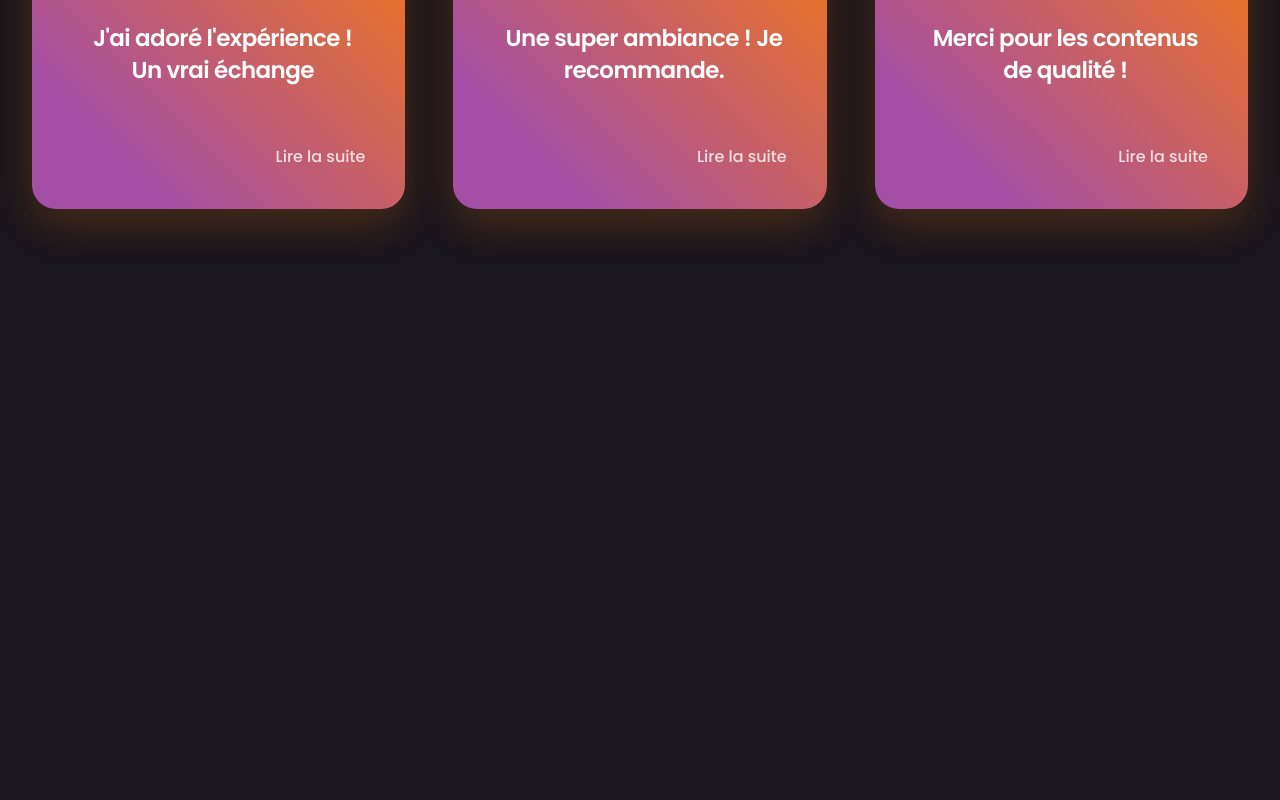
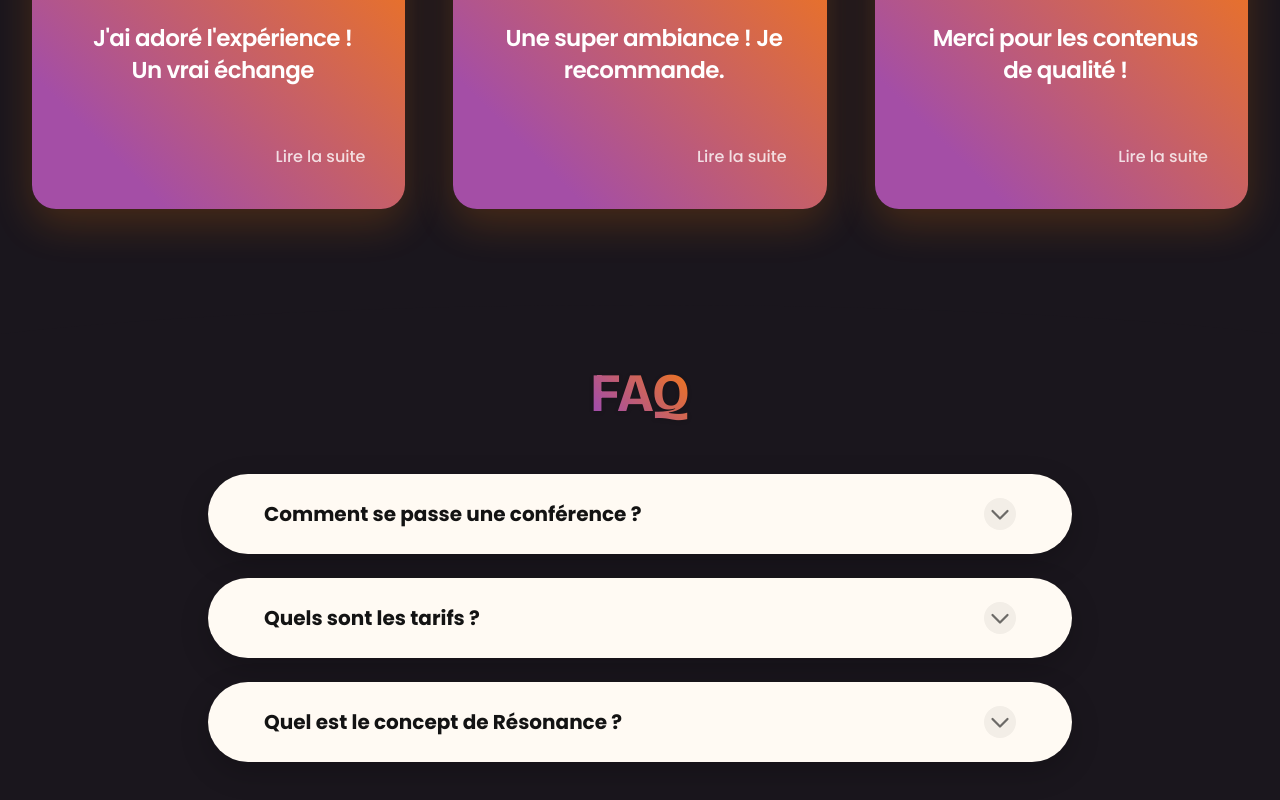
Before and after one commit to soniiix/resonance-web, a Next.js app: page / in a window 1280 px wide. Shown: the part 6204-7004 px from the top of the page. Before the commit the page ends 6509 px from the top, so only its background shows below. Built offline with nearby package versions, Linux system fonts and the light colour scheme.

Commit message:
feat: add faq section

```diff
--- /dev/null
+++ b/app/components/FaqSection.tsx
@@ -0,0 +1,76 @@
+'use client';
+import { useState } from 'react';
+import { CaretDown } from "@phosphor-icons/react/dist/ssr";
+
+const faqData = [
+    {
+        question: "Comment se passe une conférence ?",
+        answer: "Les conférences Résonance sont des moments d'échange privilégiés. Elles durent généralement 1h30, avec une première partie de présentation inspirante suivie d'un temps de questions-réponses interactif avec le public, que vous soyez sur place ou en ligne."
+    },
+    {
+        question: "Quels sont les tarifs ?",
+        answer: "Nous proposons plusieurs formules adaptées à vos besoins : un accès à l'unité pour une conférence spécifique à 15€, ou un abonnement Premium à 29€/mois qui vous donne un accès illimité à tous nos contenus, replays et événements exclusifs."
+    },
+    {
+        question: "Quel est le concept de Résonance ?",
+        answer: "Résonance est un média-conférence d'un nouveau genre. Notre mission est de démocratiser l'accès au savoir en croisant les regards d'experts sur la santé, l'entreprenariat et les technologies, le tout dans un format immersif et participatif."
+    }
+];
+
+export default function FaqSection() {
+    const [openIndex, setOpenIndex] = useState<number | null>(null);
+
+    return (
+        <section className="relative w-full pt-12 pb-20 flex flex-col items-center overflow-hidden">
+            {/* Background Curved Section (Convex style) */}
+            <div
+                className="absolute inset-x-[-15%] top-0 bottom-0 bg-[#1a161d]"
+                style={{
+                    borderRadius: '50% / 15%',
+                    zIndex: 0
+                }}
+            />
+
+            <div className="relative z-10 w-full max-w-4xl px-4 flex flex-col items-center">
+                <h2 className="font-heading font-bold text-[34px] md:text-[54px] uppercase bg-gradient-brand text-transparent bg-clip-text mb-10 drop-shadow-sm">
+                    FAQ
+                </h2>
+
+                <div className="w-full flex flex-col gap-6">
+                    {faqData.map((item, index) => (
+                        <div
+                            key={index}
+                            className={`flex flex-col w-full relative transition-all duration-500 rounded-[40px]
+                                ${openIndex === index ? 'bg-white/5 border border-white/10 shadow-[0_20px_50px_rgba(0,0,0,0.4)]' : 'bg-transparent border-transparent'}`}
+                        >
+                            <button
+                                onClick={() => setOpenIndex(openIndex === index ? null : index)}
+                                className="w-full bg-cool-white rounded-full py-4 md:py-6 px-10 md:px-14 flex justify-between items-center cursor-pointer shadow-[0_10px_30px_rgba(0,0,0,0.2)] hover:bg-cool-white/95 transition-all duration-300 z-20 relative"
+                            >
+                                <span className="text-black font-body font-bold text-[16px] md:text-[18px] lg:text-[20px] text-left">
+                                    {item.question}
+                                </span>
+                                <div className={`flex items-center justify-center w-8 h-8 rounded-full bg-black/5 transition-transform duration-300 ${openIndex === index ? 'rotate-180' : ''}`}>
+                                    <CaretDown
+                                        weight="bold"
+                                        className="w-5 h-5 md:w-6 md:h-6 text-black/60"
+                                    />
+                                </div>
+                            </button>
+
+                            {/* Answer dropdown with animation */}
+                            <div
+                                className={`overflow-hidden transition-all duration-500 ease-in-out z-10
+                                    ${openIndex === index ? 'max-h-[500px] opacity-100' : 'max-h-0 opacity-0 invisible'}`}
+                            >
+                                <div className="py-10 px-10 md:px-14 text-cool-white/90 font-body text-[16px] md:text-[18px] leading-[1.7]">
+                                    {item.answer}
+                                </div>
+                            </div>
+                        </div>
+                    ))}
+                </div>
+            </div>
+        </section>
+    );
+}
--- a/app/page.tsx
+++ b/app/page.tsx
@@ -5,6 +5,7 @@ import LatestContentSection from "./components/LatestContentSection";
 import ConceptSection from "./components/ConceptSection";
 import StatsSection from "./components/StatsSection";
 import ReviewSection from "./components/ReviewSection";
+import FaqSection from "./components/FaqSection";
 
 export default function Home() {
     return (
@@ -17,6 +18,7 @@ export default function Home() {
                 <ConceptSection />
                 <StatsSection />
                 <ReviewSection />
+                <FaqSection />
             </main>
         </>
     );
```
